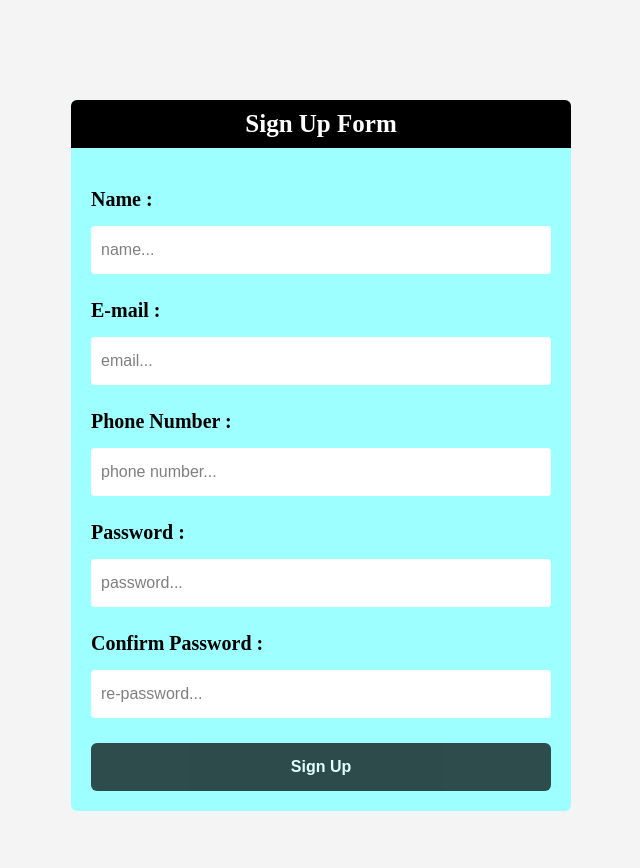
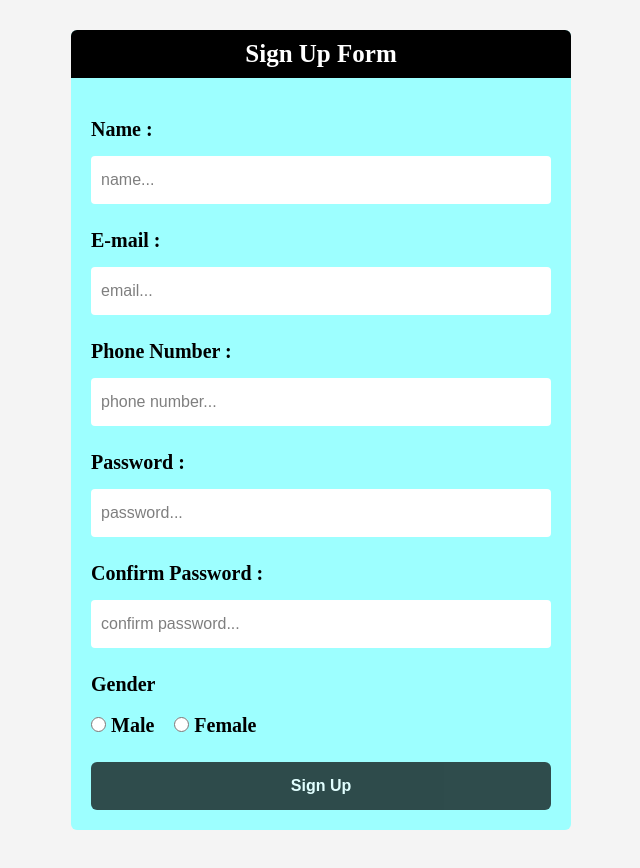
Before and after one commit to mehrabFronto/learning-formik, a JavaScript app: page / in a window 1280 px wide. Shown: the whole page, without its empty margins (319-959 px from the left). Built offline with nearby package versions, Linux system fonts and the light colour scheme.

Commit message:
radio input added

```diff
--- a/src/App.css
+++ b/src/App.css
@@ -17,7 +17,7 @@
 /* form  */
 
 .form{
-    margin-top: 100px;
+    margin-top: 30px;
     width: 100%;
     display: flex;
     flex-direction: column;
@@ -105,8 +105,8 @@
     opacity: 0.5;
 }
 
-.form__input:focus::placeholder{
-    color: var(--primary-color);
+.form__input:focus{
+    border: 1px solid var(--primary-color);
 }
 
 /* title */
@@ -127,6 +127,32 @@
     .form__title{
         font-size:2rem;
     }
+}
+
+/* radio */
+
+.form__radio{
+    display: flex;
+    align-items: center;
+    gap: 20px;
+    justify-content: center;
+}
+
+.form__radio__control {
+    display: flex;
+    align-items: center;
+}
+
+.form__radio__control label {
+    cursor: pointer;
+    margin: 3px 0 0 5px;
+}
+
+.form__radio__control input {
+    width: 15px;
+    height: 15px;
+    cursor: pointer;
+    accent-color: var(--primary-color);
 }
 
 /* btn */
--- a/src/App.js
+++ b/src/App.js
@@ -8,25 +8,27 @@ const initialValues = {
    password: "",
    rePassword: "",
    phoneNumber: "",
+   gender: "",
 };
 
 const onSubmit = (values) => console.log(values);
 
 const validationSchema = Yup.object({
-   name: Yup.string().required("Name is required").min(6),
+   name: Yup.string().min(6).required("Name is required"),
    email: Yup.string()
       .email("Invalid email format")
       .required("Email is required"),
    password: Yup.string()
-      .required("Password is required")
       .min(8, "Password is too short - should be 8 chars minimum.")
-      .matches(/[a-zA-Z]/, "Password can only contain Latin letters."),
+      .matches(/[a-zA-Z]/, "Password can only contain Latin letters.")
+      .required("Password is required"),
    rePassword: Yup.string()
-      .required("re-password is required")
-      .oneOf([Yup.ref("password"), null], "re-passwords must match"),
+      .oneOf([Yup.ref("password"), null], "re-passwords must match")
+      .required("re-password is required"),
    phoneNumber: Yup.string()
-      .required("Phone number is required")
-      .matches(/^[0-9]{11}$/, "Invalid phone number"),
+      .matches(/^[0-9]{11}$/, "Invalid phone number")
+      .required("Phone number is required"),
+   gender: Yup.string().required("Gender is required"),
 });
 
 const App = () => {
@@ -50,8 +52,13 @@ const App = () => {
             <div className="form__body">
                {/* name section */}
                <div className="form__control">
-                  <label className="form__title">Name :</label>
+                  <label
+                     className="form__title"
+                     htmlFor="name">
+                     Name :
+                  </label>
                   <input
+                     id="name"
                      name="name"
                      placeholder="name..."
                      type="text"
@@ -64,8 +71,13 @@ const App = () => {
                </div>
                {/* email section */}
                <div className="form__control">
-                  <label className="form__title">E-mail :</label>
+                  <label
+                     className="form__title"
+                     htmlFor="e-mail">
+                     E-mail :
+                  </label>
                   <input
+                     id="e-mail"
                      name="email"
                      placeholder="email..."
                      type="text"
@@ -78,8 +90,13 @@ const App = () => {
                </div>
                {/* phone number section */}
                <div className="form__control">
-                  <label className="form__title">Phone Number :</label>
+                  <label
+                     className="form__title"
+                     htmlFor="phoneNumber">
+                     Phone Number :
+                  </label>
                   <input
+                     id="phoneNumber"
                      name="phoneNumber"
                      placeholder="phone number..."
                      type="text"
@@ -92,8 +109,13 @@ const App = () => {
                </div>
                {/* password section */}
                <div className="form__control">
-                  <label className="form__title">Password :</label>
+                  <label
+                     className="form__title"
+                     htmlFor="password">
+                     Password :
+                  </label>
                   <input
+                     id="password"
                      name="password"
                      placeholder="password..."
                      type="password"
@@ -104,18 +126,67 @@ const App = () => {
                      <h3>{formik.errors.password}</h3>
                   )}
                </div>
-               {/* re-password section */}
+               {/* confirm section */}
                <div className="form__control">
-                  <label className="form__title">Confirm Password :</label>
+                  <label
+                     className="form__title"
+                     htmlFor="confirmPassword">
+                     Confirm Password :
+                  </label>
                   <input
+                     id="confirmPassword"
                      name="rePassword"
-                     placeholder="re-password..."
+                     placeholder="confirm password..."
                      type="password"
                      className="form__input"
                      {...formik.getFieldProps("rePassword")}
                   />
                   {formik.errors.rePassword && formik.touched.rePassword && (
                      <h3>{formik.errors.rePassword}</h3>
+                  )}
+               </div>
+               {/* gender section */}
+               <div className="form__control">
+                  {/* title */}
+                  <label className="form__title">Gender</label>
+                  {/* radioes */}
+                  <div className="form__radio">
+                     {/* male radio */}
+                     <div className="form__radio__control">
+                        <input
+                           name="gender"
+                           type="radio"
+                           value="0"
+                           id="0"
+                           onChange={formik.handleChange}
+                           checked={formik.values.gender === "0"}
+                        />
+                        <label
+                           className="form__title"
+                           htmlFor="0">
+                           Male
+                        </label>
+                     </div>
+                     {/* female radio */}
+                     <div className="form__radio__control">
+                        <input
+                           name="gender"
+                           type="radio"
+                           value="1"
+                           id="1"
+                           onChange={formik.handleChange}
+                           checked={formik.values.gender === "1"}
+                        />
+                        <label
+                           className="form__title"
+                           htmlFor="1">
+                           Female
+                        </label>
+                     </div>
+                  </div>
+                  {/* validation message */}
+                  {formik.errors.gender && formik.touched.gender && (
+                     <h3>{formik.errors.gender}</h3>
                   )}
                </div>
                {/* submit btn */}
```
